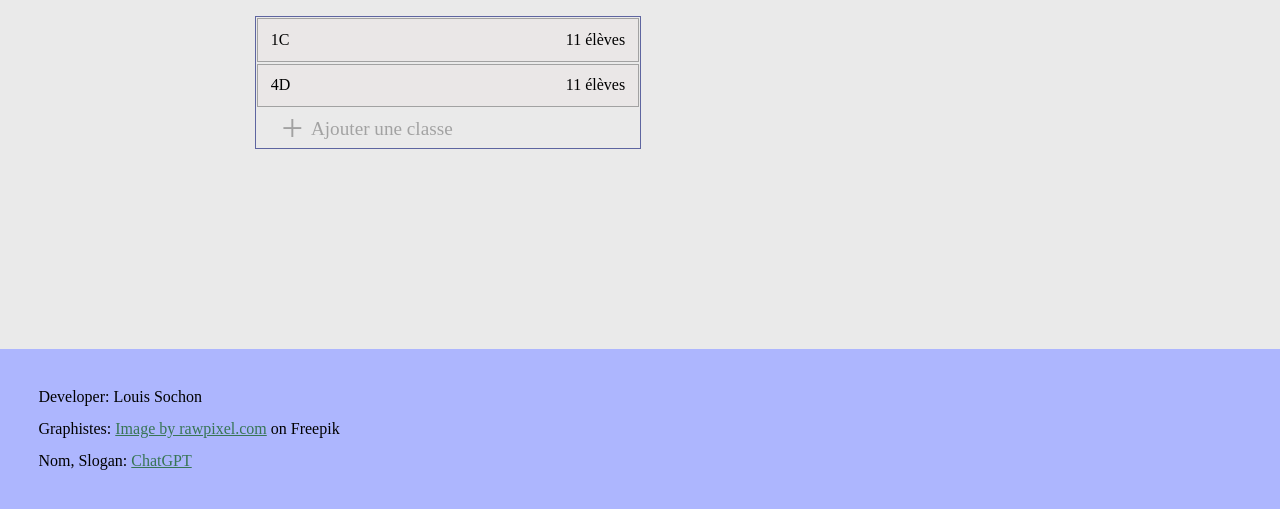
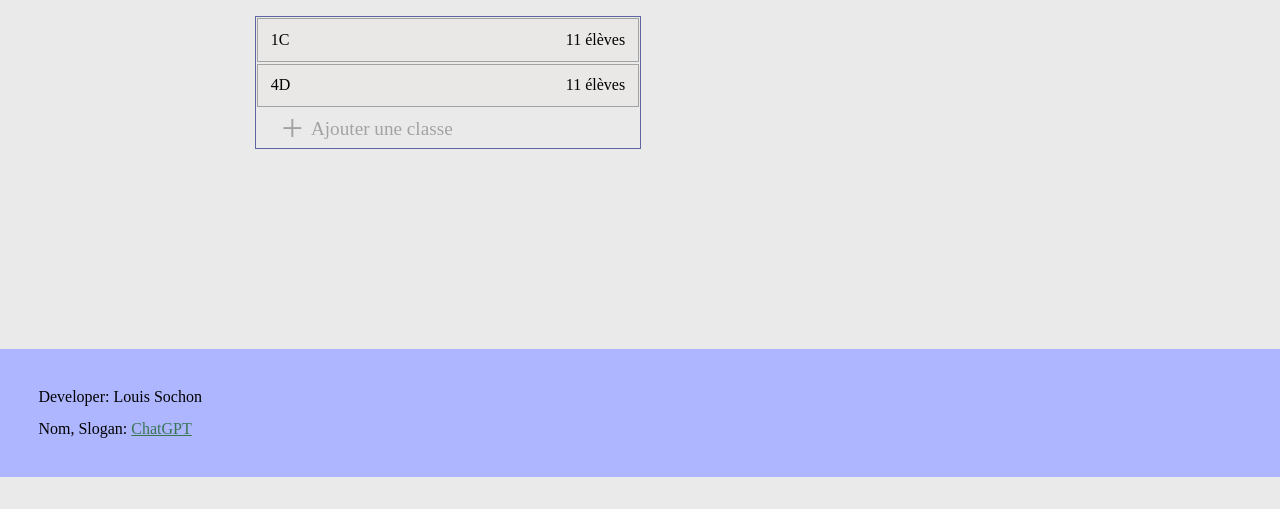
Before and after one commit to Soli-64/AsynSchool, a website built with Vite: page index.html in a window 1280 px wide. Shown: the part 306-815 px from the top of the page. Built offline with nearby package versions, Linux system fonts and the light colour scheme; a web font is replaced by a local one.

Commit message:
modification des mensions

```diff
--- a/index.html
+++ b/index.html
@@ -111,8 +111,6 @@
         <div class="credits">
           <p>Developer: Louis Sochon</p>
           <br>
-          <p>Graphistes: <a target="_blank" href="https://fr.freepik.com/vecteurs-libre/vecteur-fond-cristallise-vert-blanc_31067578.htm#query=triangle%20vert&position=12&from_view=keyword&track=ais">Image by rawpixel.com</a> on Freepik</p>
-          <br>
           <p>Nom, Slogan: <a href="https://openai.com/" target="_blank">ChatGPT</a></p>
         </div>
     </footer>
```
